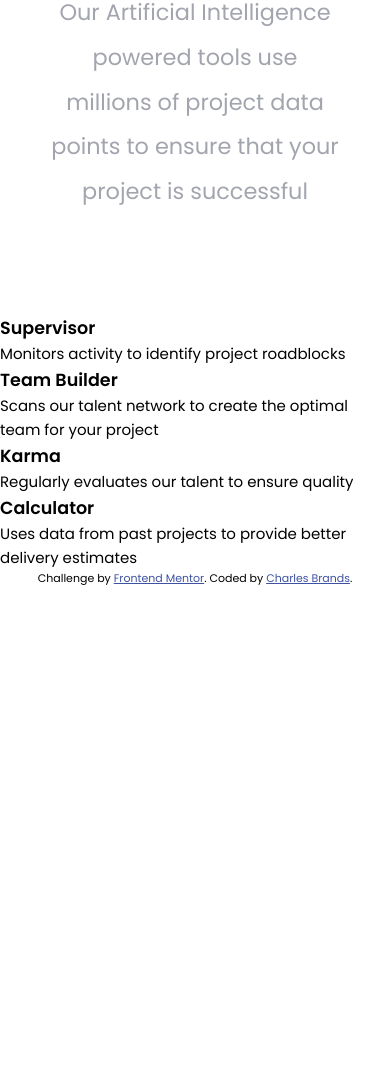
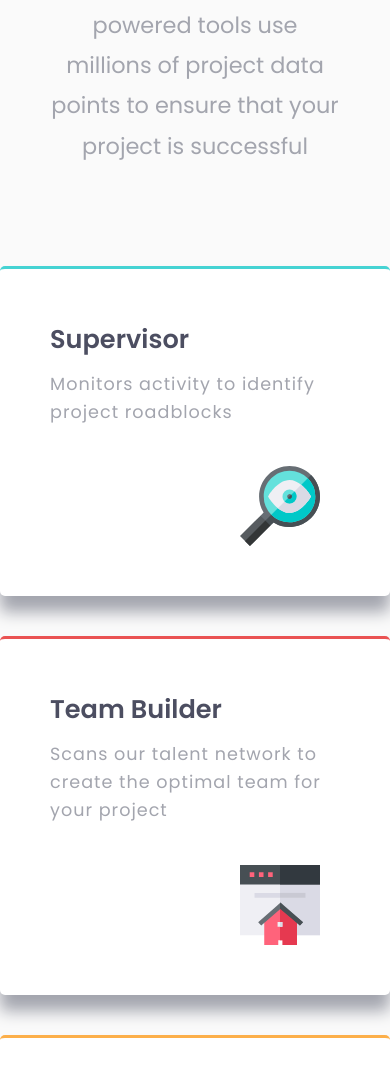
Before and after one commit to cbrands/four-card-feature-section, a plain HTML site: page index.html in a window 390 px wide. Shown: the part 366-1451 px from the top of the page. Before the commit the page ends 954 px from the top, so only its background shows below. Drawn offline with Linux system fonts and the light colour scheme.

Commit message:
finish mobile

```diff
--- a/css/style.css
+++ b/css/style.css
@@ -15,28 +15,29 @@ body {
   font-family: 'Poppins', sans-serif;
   font-size: 15px;
   line-height: 1.6;
+  background-color: var(--very-light-gray);
 }
 
 header {
   text-align: center;
   margin: 100px 50px;
-  line-height: 2;
+  line-height: 1.8;
 }
 
 h1,
 h2 {
   letter-spacing: 1px;
   font-size: 2rem;
-  color: var(--grayish-blue);
+  margin: 0 auto;
 }
 
 h1 {
-  margin: 0 auto;
+  color: var(--very-dark-blue);
 }
 
 h2 {
   font-weight: 200;
-  margin: 0 auto;
+  color: var(--grayish-blue);
 }
 
 .header-text {
@@ -51,3 +52,46 @@ h2 {
     font-size: 1rem;
   }
 }
+
+.card {
+  background-color: white;
+  margin: 40px auto;
+  max-width: 500px;
+  border-radius: 5px;
+  padding: 50px;
+  box-shadow: 0 16px 16px var(--grayish-blue);
+}
+
+.card-supervisor {
+  border-top: 3px solid var(--cyan);
+}
+
+.card-team {
+  border-top: 3px solid var(--red);
+}
+
+.card-karma {
+  border-top: 3px solid var(--orange);
+}
+
+.card-calculator {
+  border-top: 3px solid var(--blue);
+}
+
+.card-heading {
+  color: var(--very-dark-blue);
+  font-size: 1.6rem;
+  margin-bottom: 10px;
+}
+
+.card-text {
+  color: var(--grayish-blue);
+  font-size: 1.1rem;
+  letter-spacing: 1px;
+}
+
+.icon {
+  display: block;
+  margin: 40px 20px 0 auto;
+  width: 80px;
+}
--- a/index.html
+++ b/index.html
@@ -23,21 +23,25 @@
       to ensure that your project is successful
     </p>
   </header>
-  <section>
-    <h3>Supervisor</h3>
-    <p>Monitors activity to identify project roadblocks</p>
+  <section class="card card-supervisor">
+    <h3 class="card-heading">Supervisor</h3>
+    <p class="card-text">Monitors activity to identify project roadblocks</p>
+    <img class="icon" src="./images/icon-supervisor.svg" alt="supervisor icon">
   </section>
-  <section>
-    <h3>Team Builder</h3>
-    <p>Scans our talent network to create the optimal team for your project</p>
+  <section class="card card-team">
+    <h3 class="card-heading">Team Builder</h3>
+    <p class="card-text">Scans our talent network to create the optimal team for your project</p>
+    <img class="icon" src="./images/icon-team-builder.svg" alt="team-builder icon">
   </section>
-  <section>
-    <h3>Karma</h3>
-    <p>Regularly evaluates our talent to ensure quality</p>
+  <section class="card card-karma">
+    <h3 class="card-heading">Karma</h3>
+    <p class="card-text">Regularly evaluates our talent to ensure quality</p>
+    <img class="icon" src="./images/icon-karma.svg" alt="karma icon">
   </section>
-  <section>
-    <h3>Calculator</h3>
-    <p>Uses data from past projects to provide better delivery estimates</p>
+  <section class="card card-calculator">
+    <h3 class="card-heading">Calculator</h3>
+    <p class="card-text">Uses data from past projects to provide better delivery estimates</p>
+    <img class="icon" src="./images/icon-calculator.svg" alt="calculator icon">
   </section>
   <footer>
     <p class="attribution">
```
